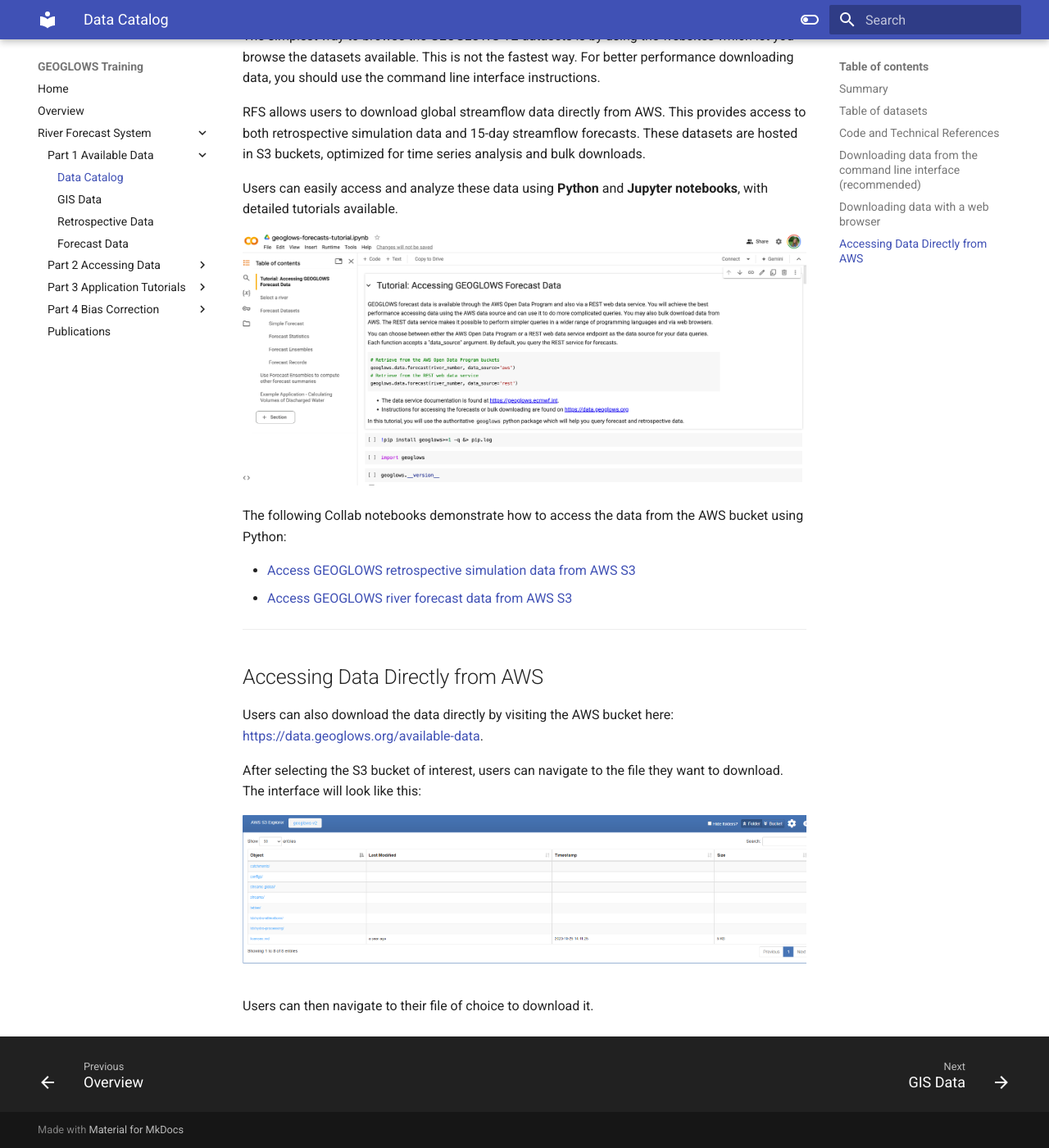
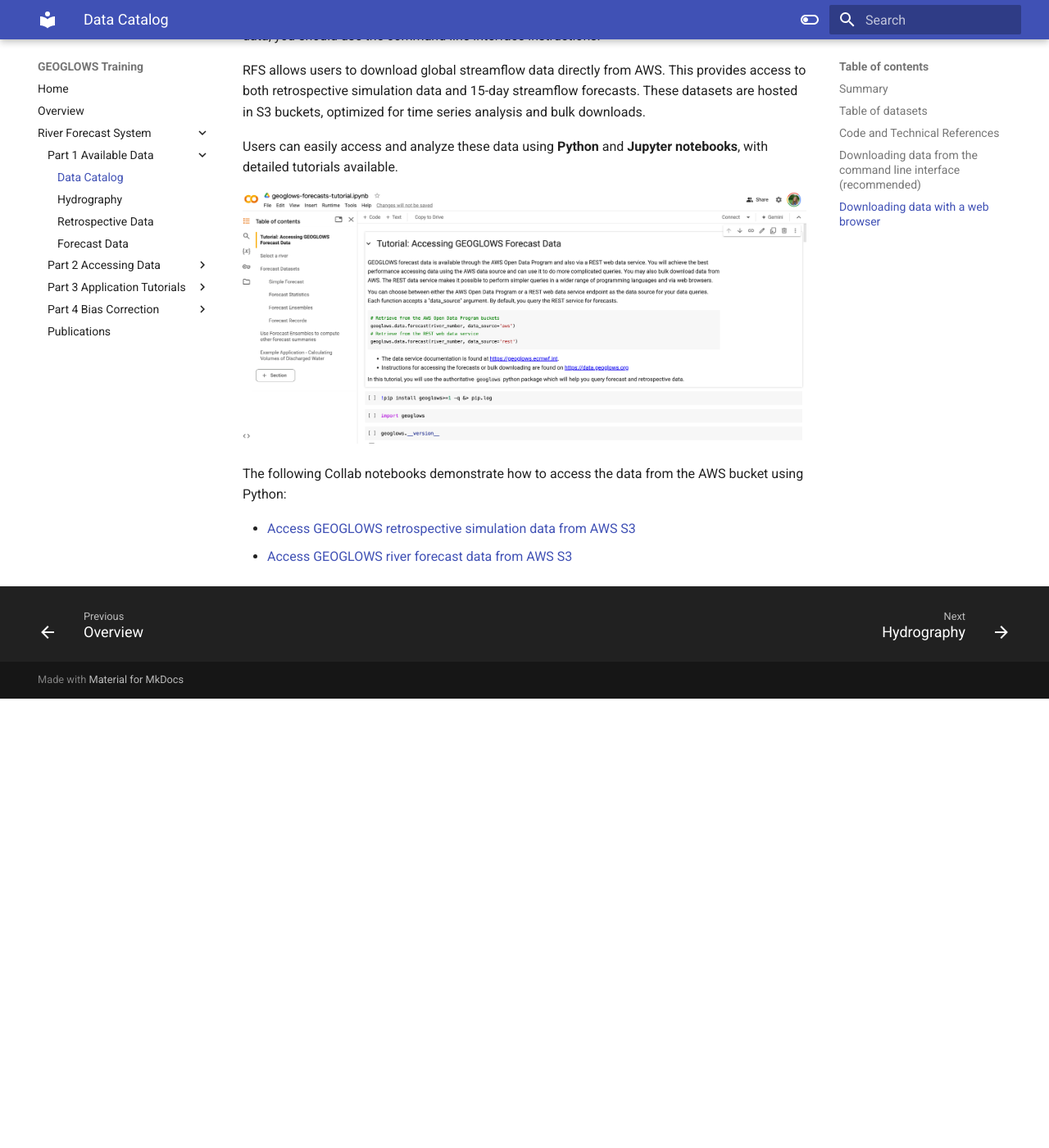
Before and after one commit to geoglows/training.geoglows.org, an MkDocs documentation site: the page built from docs/rfs/datasets/data-catalog.md, in a window 1280 px wide and 1400 px high, scrolled down 2312 px. Shown: the whole window at 82% size. Built offline with MkDocs 1.6.1 and Material for MkDocs 9.7.7, drawn with Linux system fonts in a browser that asks for light colours; after the commit the page ends 3164 px from its top, so only the background shows below that; some of the changed text lies outside the part shown.

```diff
--- a/docs/rfs/datasets/data-catalog.md
+++ b/docs/rfs/datasets/data-catalog.md
@@ -71,16 +68,3 @@
 
 - [Access GEOGLOWS retrospective simulation data from AWS S3](https://colab.research.google.com/drive/19f8n-YMqGxL_qcn3aw5yv4oYUFFlB8IK)
 - [Access GEOGLOWS river forecast data from AWS S3](https://colab.research.google.com/drive/1tOuybiHK3HuxwL0MHDhGRbU65-yaolGs)
-
----
-
-## Accessing Data Directly from AWS
-
-Users can also download the data directly by visiting the AWS bucket
-here: [https://data.geoglows.org/available-data](https://data.geoglows.org/available-data).
-
-After selecting the S3 bucket of interest, users can navigate to the file they want to download. The interface will look like this:
-
-![AWS Bucket Interface](../../static/images/aws_bucket.png)
-
-Users can then navigate to their file of choice to download it.
--- a/mkdocs.yml
+++ b/mkdocs.yml
@@ -39,7 +39,7 @@
   - River Forecast System:
       - Part 1 Available Data:
           - Data Catalog: rfs/datasets/data-catalog.md
-          - GIS Data: rfs/datasets/gis-data.md
+          - Hydrography: rfs/datasets/gis-data.md
           - Retrospective Data: rfs/datasets/retrospective.md
           - Forecast Data: rfs/datasets/forecast.md
       - Part 2 Accessing Data:
```
Also changed, not shown: other parts of docs/rfs/datasets/data-catalog.md (+3 -6 lines), docs/static/images/aws_bucket.png (deleted).
